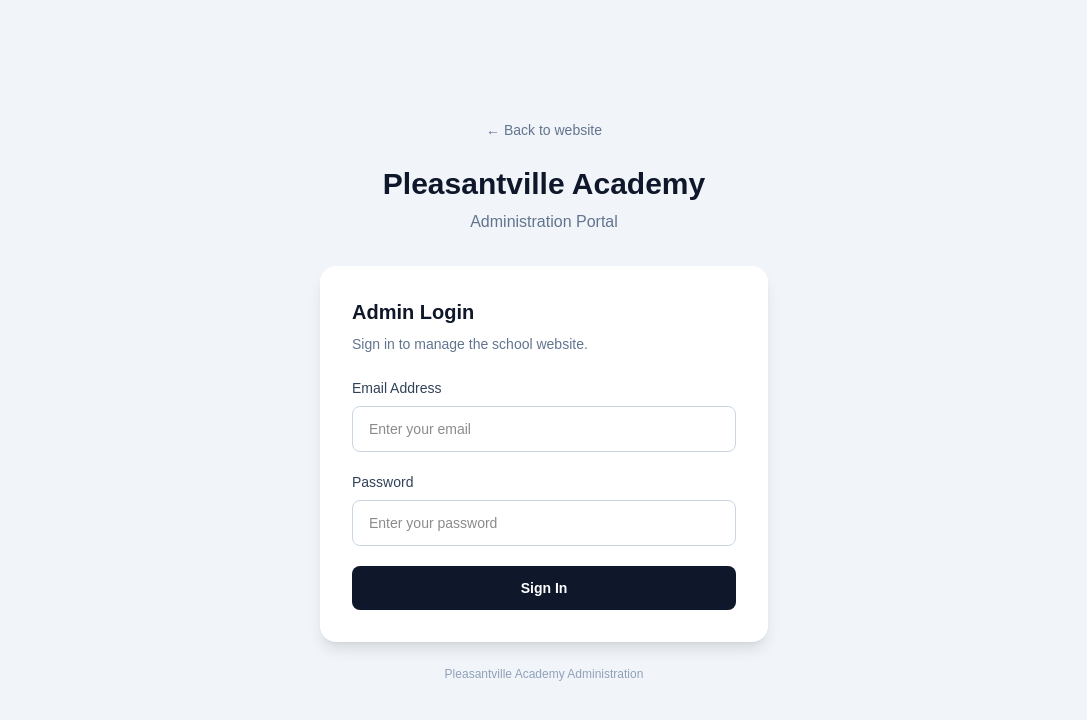
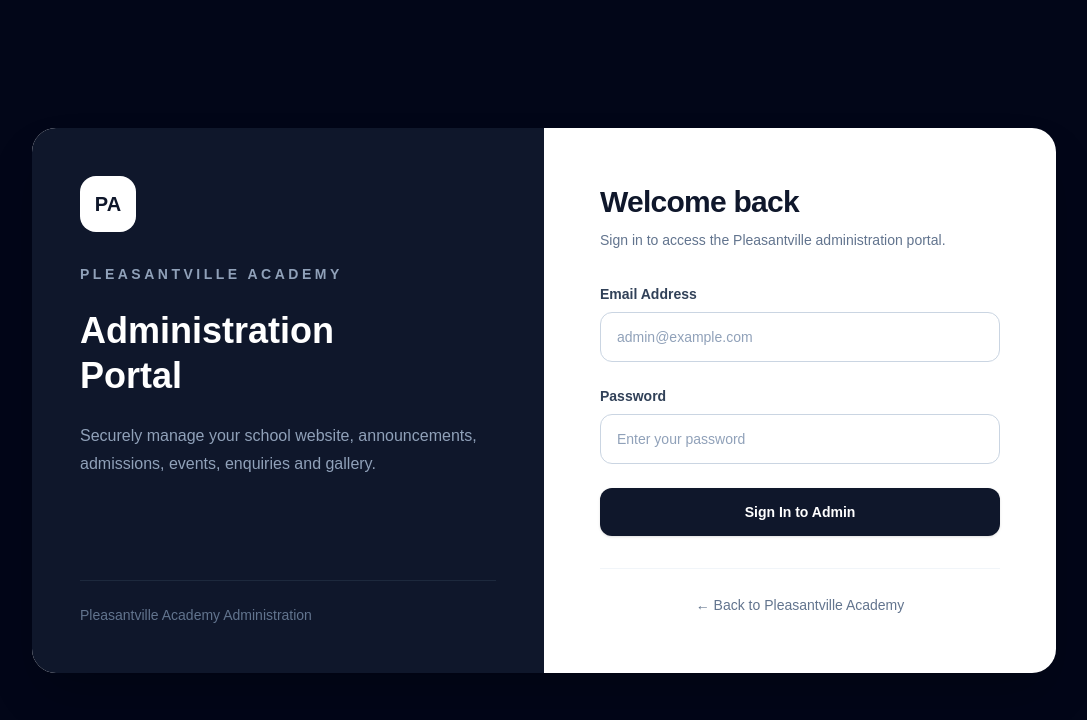
Before and after one commit to Tjoshuaa/pleasantville-academy, a Next.js app: page /admin/login in a window 1280 px wide. Shown: the top 720 px of the page, without its empty margins (96-1183 px from the left). Built offline with nearby package versions, Linux system fonts and the light colour scheme; no server answers.

Commit message:
Update page.tsx

```diff
--- a/app/admin/login/page.tsx
+++ b/app/admin/login/page.tsx
@@ -36,48 +36,74 @@ export default function AdminLoginPage() {
   }
 
   return (
-    <main className="flex min-h-screen items-center justify-center bg-slate-100 px-6 py-12">
+    <main className="min-h-screen bg-slate-950 px-6 py-10">
+      <div className="mx-auto flex min-h-[calc(100vh-5rem)] max-w-6xl items-center justify-center">
 
-      <div className="w-full max-w-md">
+        <div className="grid w-full max-w-5xl overflow-hidden rounded-3xl bg-white shadow-2xl lg:grid-cols-2">
 
-        <div className="mb-8 text-center">
+          {/* Left Branding Section */}
+          <div className="hidden bg-slate-900 p-12 text-white lg:flex lg:flex-col lg:justify-between">
 
-          <Link
-            href="/"
-            className="text-sm font-medium text-slate-500 hover:text-slate-900"
-          >
-            ← Back to website
-          </Link>
+            <div>
+              <div className="mb-8 flex h-14 w-14 items-center justify-center rounded-2xl bg-white text-xl font-bold text-slate-900">
+                PA
+              </div>
 
-          <h1 className="mt-6 text-3xl font-bold text-slate-900">
+              <p className="text-sm font-semibold uppercase tracking-[0.25em] text-slate-400">
                 Pleasantville Academy
+              </p>
+
+              <h1 className="mt-6 text-4xl font-bold leading-tight">
+                Administration
+                <br />
+                Portal
               </h1>
 
-          <p className="mt-2 text-slate-500">
-            Administration Portal
+              <p className="mt-6 max-w-md text-base leading-7 text-slate-400">
+                Securely manage your school website, announcements,
+                admissions, events, enquiries and gallery.
               </p>
+            </div>
+
+            <div>
+              <div className="h-px w-full bg-slate-800" />
+
+              <p className="mt-6 text-sm text-slate-500">
+                Pleasantville Academy Administration
+              </p>
+            </div>
 
           </div>
 
-        <div className="rounded-2xl bg-white p-8 shadow-lg">
+          {/* Login Section */}
+          <div className="p-8 sm:p-12 lg:p-14">
 
-          <h2 className="text-xl font-bold text-slate-900">
-            Admin Login
+            <div className="mb-8 lg:hidden">
+              <div className="mb-5 flex h-14 w-14 items-center justify-center rounded-2xl bg-slate-900 text-xl font-bold text-white">
+                PA
+              </div>
+
+              <p className="text-sm font-semibold uppercase tracking-[0.2em] text-slate-500">
+                Pleasantville Academy
+              </p>
+            </div>
+
+            <div>
+              <h2 className="text-3xl font-bold tracking-tight text-slate-900">
+                Welcome back
               </h2>
 
-          <p className="mt-2 text-sm text-slate-500">
-            Sign in to manage the school website.
+              <p className="mt-2 text-sm leading-6 text-slate-500">
+                Sign in to access the Pleasantville administration portal.
               </p>
+            </div>
 
-          <form
-            onSubmit={handleSubmit}
-            className="mt-6 space-y-5"
-          >
+            <form onSubmit={handleSubmit} className="mt-8 space-y-6">
 
               <div>
                 <label
                   htmlFor="email"
-                className="mb-2 block text-sm font-medium text-slate-700"
+                  className="mb-2 block text-sm font-semibold text-slate-700"
                 >
                   Email Address
                 </label>
@@ -87,20 +113,22 @@ export default function AdminLoginPage() {
                   type="email"
                   value={email}
                   onChange={(event) => setEmail(event.target.value)}
-                placeholder="Enter your email"
+                  placeholder="admin@example.com"
                   autoComplete="email"
                   required
-                className="w-full rounded-lg border border-slate-300 px-4 py-3 text-sm outline-none transition focus:border-slate-900 focus:ring-2 focus:ring-slate-200"
+                  className="w-full rounded-xl border border-slate-300 bg-white px-4 py-3.5 text-sm text-slate-900 placeholder:text-slate-400 outline-none transition focus:border-slate-900 focus:ring-4 focus:ring-slate-100"
                 />
               </div>
 
               <div>
+                <div className="mb-2 flex items-center justify-between">
                   <label
                     htmlFor="password"
-                className="mb-2 block text-sm font-medium text-slate-700"
+                    className="block text-sm font-semibold text-slate-700"
                   >
                     Password
                   </label>
+                </div>
 
                 <input
                   id="password"
@@ -110,12 +138,12 @@ export default function AdminLoginPage() {
                   placeholder="Enter your password"
                   autoComplete="current-password"
                   required
-                className="w-full rounded-lg border border-slate-300 px-4 py-3 text-sm outline-none transition focus:border-slate-900 focus:ring-2 focus:ring-slate-200"
+                  className="w-full rounded-xl border border-slate-300 bg-white px-4 py-3.5 text-sm text-slate-900 placeholder:text-slate-400 outline-none transition focus:border-slate-900 focus:ring-4 focus:ring-slate-100"
                 />
               </div>
 
               {error && (
-              <div className="rounded-lg bg-red-50 p-3 text-sm text-red-700">
+                <div className="rounded-xl border border-red-200 bg-red-50 p-4 text-sm leading-6 text-red-700">
                   {error}
                 </div>
               )}
@@ -123,21 +151,26 @@ export default function AdminLoginPage() {
               <button
                 type="submit"
                 disabled={loading}
-              className="w-full rounded-lg bg-slate-900 px-4 py-3 text-sm font-semibold text-white transition hover:bg-slate-700 disabled:cursor-not-allowed disabled:opacity-60"
+                className="w-full rounded-xl bg-slate-900 px-4 py-3.5 text-sm font-semibold text-white shadow-sm transition hover:bg-slate-800 hover:shadow-md disabled:cursor-not-allowed disabled:opacity-60"
               >
-              {loading ? 'Signing in...' : 'Sign In'}
+                {loading ? 'Signing in...' : 'Sign In to Admin'}
               </button>
 
             </form>
 
+            <div className="mt-8 border-t border-slate-100 pt-6 text-center">
+              <Link
+                href="/"
+                className="text-sm font-medium text-slate-500 transition hover:text-slate-900"
+              >
+                ← Back to Pleasantville Academy
+              </Link>
             </div>
-
-        <p className="mt-6 text-center text-xs text-slate-400">
-          Pleasantville Academy Administration
-        </p>
 
           </div>
 
+        </div>
+      </div>
     </main>
   )
 }
```
Lines whose indentation alone changed are shown as unchanged.
